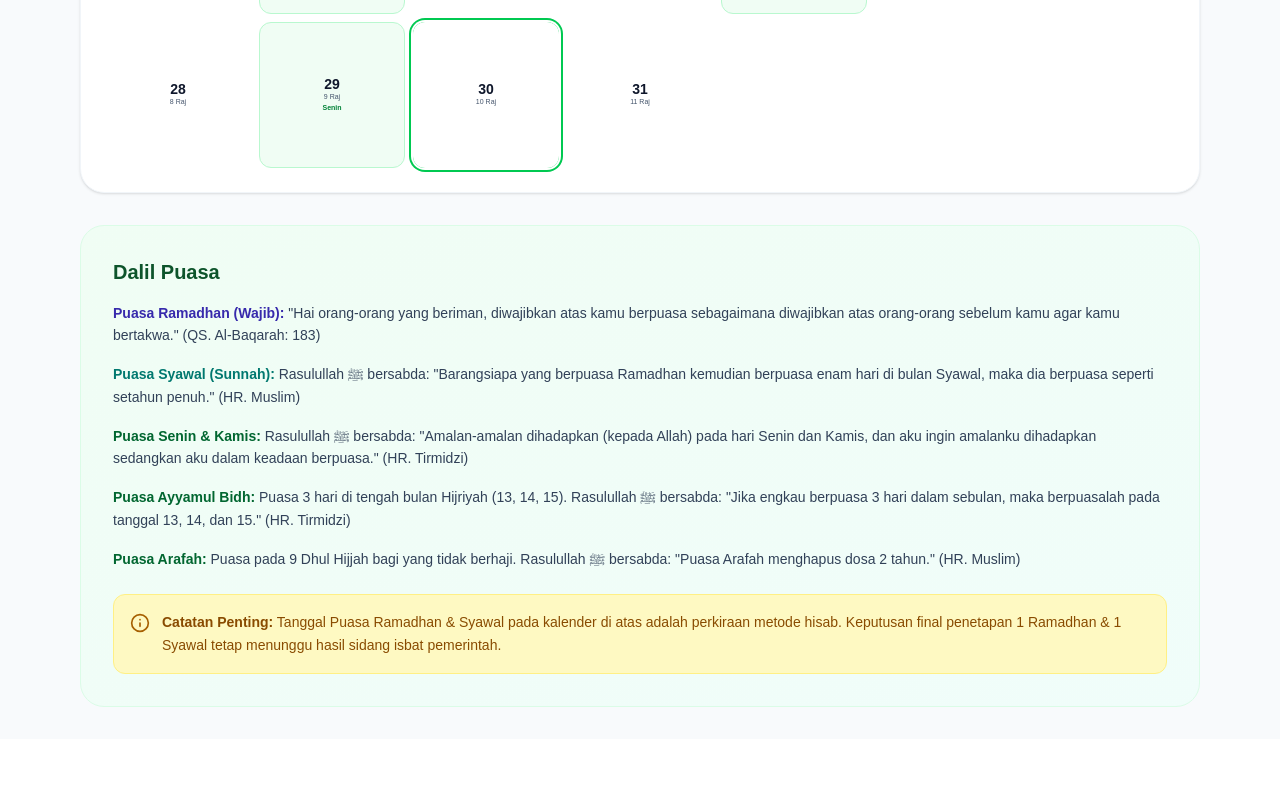
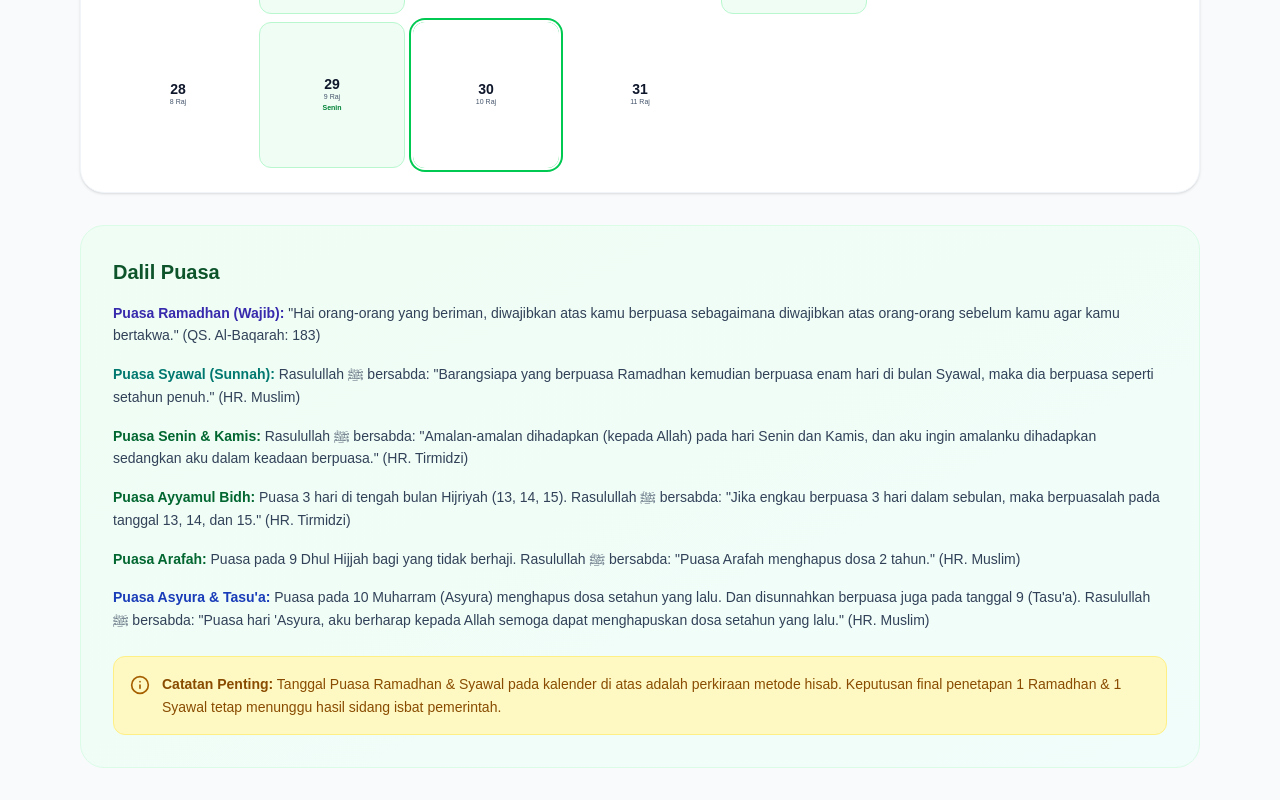
Before and after one commit to mudha/jadwal-kajian-app, a Next.js app: page /kalender-puasa in a window 1280 px wide. Shown: the part 1200-2000 px from the top of the page. Before the commit the page ends 1939 px from the top, so only its background shows below. Built offline with nearby package versions, Linux system fonts and the light colour scheme; no server answers.

Commit message:
docs: add dalil for puasa asyura and tasua

```diff
--- a/src/app/kalender-puasa/page.tsx
+++ b/src/app/kalender-puasa/page.tsx
@@ -302,6 +302,9 @@ export default function KalenderPuasaPage() {
                         <div>
                             <strong className="text-green-800">Puasa Arafah:</strong> Puasa pada 9 Dhul Hijjah bagi yang tidak berhaji. Rasulullah ﷺ bersabda: "Puasa Arafah menghapus dosa 2 tahun." (HR. Muslim)
                         </div>
+                        <div>
+                            <strong className="text-blue-800">Puasa Asyura & Tasu'a:</strong> Puasa pada 10 Muharram (Asyura) menghapus dosa setahun yang lalu. Dan disunnahkan berpuasa juga pada tanggal 9 (Tasu'a). Rasulullah ﷺ bersabda: "Puasa hari 'Asyura, aku berharap kepada Allah semoga dapat menghapuskan dosa setahun yang lalu." (HR. Muslim)
+                        </div>
                     </div>
 
                     {/* Disclaimer Note */}
```
